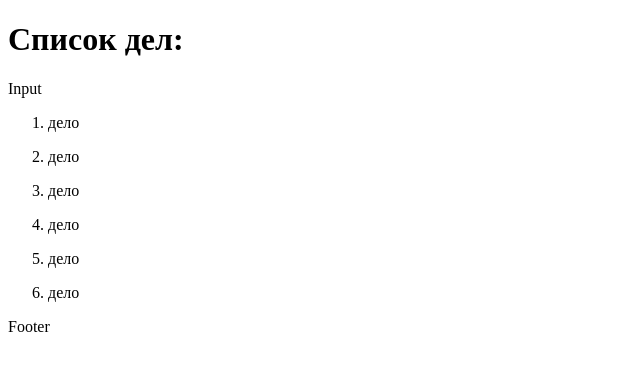
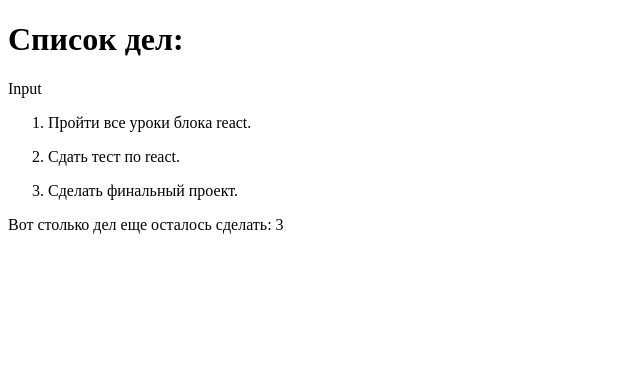
Before and after one commit to zabudskaya/todo, a React (Create React App) app: page / in a window 1280 px wide. Shown: the top 370 px of the page, without its empty margins (0-640 px from the left). Built offline with nearby package versions, Linux system fonts and the light colour scheme.

Commit message:
create props

```diff
--- a/src/components/App/App.js
+++ b/src/components/App/App.js
@@ -3,12 +3,18 @@ import ItemList from '../ItemList/ItemList';
 import Footer from "../Footer/Footer";
 import InputItem from "../InputItem/InputItem";
 
+const props = {
+    firstItem: 'Пройти все уроки блока react.',
+    secondItem: 'Сдать тест по react.',
+    thirdItem: 'Сделать финальный проект.'
+};
+
 const App = () => (
     <div>
         <h1>Список дел:</h1>
         <InputItem />
-        <ItemList/>
-        <Footer/>
+        <ItemList props = {props}/>
+        <Footer count = {3}/>
     </div>
 );
 
--- a/src/components/Footer/Footer.js
+++ b/src/components/Footer/Footer.js
@@ -1,5 +1,5 @@
 import React from 'react';
 
-const Footer = () => (<p>Footer</p>);
+const Footer = ({ count }) => (<p>Вот столько дел еще осталось сделать: { count }</p>);
 
 export default Footer;
--- a/src/components/Item/Item.js
+++ b/src/components/Item/Item.js
@@ -1,5 +1,5 @@
 import React from 'react';
 
-const Item = () => (<p>дело</p>);
+const Item = ({props}) => (<p>{props}</p>);
 
 export default Item;
--- a/src/components/ItemList/ItemList.js
+++ b/src/components/ItemList/ItemList.js
@@ -1,13 +1,10 @@
 import React from 'react';
 import Item from '../Item/Item';
 
-const ItemList = () => (<ol>
-    <li> <Item/> </li>
-    <li> <Item/> </li>
-    <li> <Item/> </li>
-    <li> <Item/> </li>
-    <li> <Item/> </li>
-    <li> <Item/> </li>
+const ItemList = ({props}) => (<ol>
+    <li> <Item props = {props.firstItem}/> </li>
+    <li> <Item props = {props.secondItem}/> </li>
+    <li> <Item props = {props.thirdItem}/> </li>
 </ol>);
 
 export default ItemList;
```
